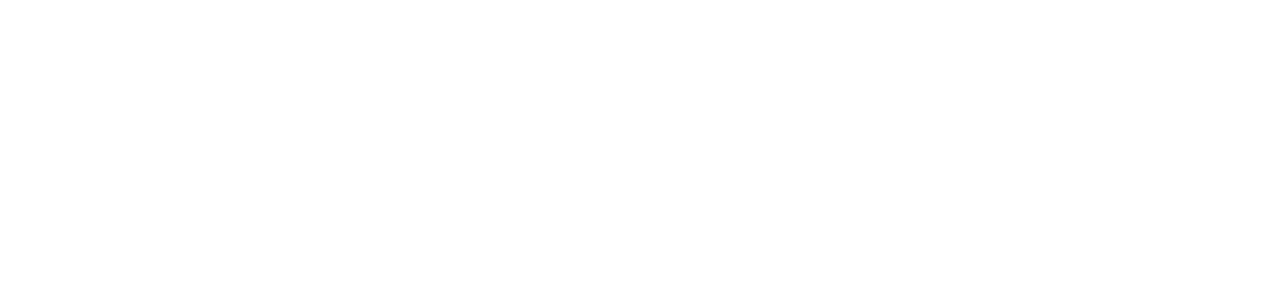
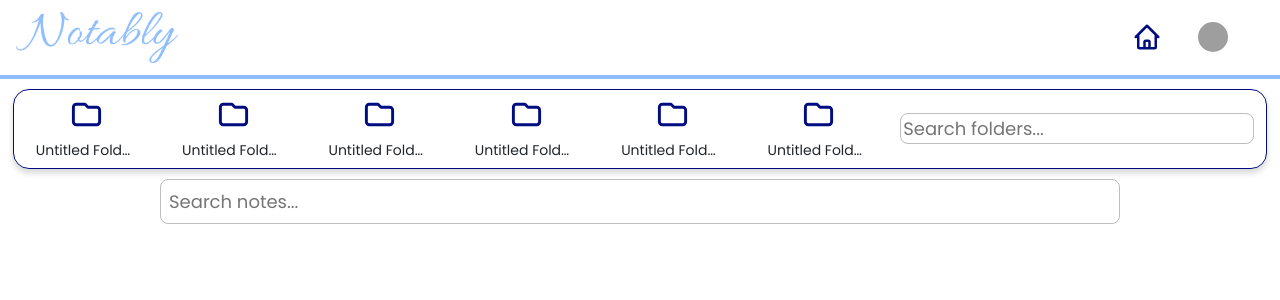
Before and after one commit to BlackPearlescence/notably, a React (Create React App) app in the folder client/: page /notes in a window 1280 px wide. Before the commit this address had no page. Shown: the top 300 px of the page. Built offline with nearby package versions, Linux system fonts and the light colour scheme; grey boxes are pictures that could not be loaded.

Commit message:
create gridlayout and start notetaking components

```diff
--- a/client/src/App.tsx
+++ b/client/src/App.tsx
@@ -16,6 +16,7 @@
 import { ViewProjectModal } from './components/projects/ViewProjectModal';
 import { RenameProjectModal } from './components/projects/RenameProjectModal';
 import { DeleteConfirmProjectModal } from './components/projects/DeleteConfirmProjectModal';
+import { NoteTakingPage } from './pages/NoteTakingPage';
 
 function App() {
 
@@ -51,6 +52,7 @@
         </Route>
         <Route path="/" element={<NoteAppLayout />}>
           <Route path="projects" element={<ProjectPage />} />
+          <Route path="notes" element={<NoteTakingPage />} />
         </Route>
       </Routes>
       <NewProjectModal />
--- /dev/null
+++ b/client/src/components/notes/FolderIcon.module.scss
@@ -0,0 +1,17 @@
+@use "../../styles/shared.scss";
+
+.folderIconContainer {
+    display: flex;
+    flex-direction: column;
+    justify-content: center;
+    align-items: center;
+
+    span {
+        @include shared.smalltext-desktoplarge;
+        margin-top: shared.$padding-desktop-xs;
+        text-overflow: ellipsis;
+        overflow: hidden;
+        white-space: nowrap;
+        width: 70%;
+    }
+}
--- /dev/null
+++ b/client/src/components/notes/FolderIcon.tsx
@@ -0,0 +1,16 @@
+import React, { FC } from "react";
+import { HiOutlineFolder } from "react-icons/hi";
+import styles from "./FolderIcon.module.scss";
+interface FolderIconProps {
+    folder?: object;
+}
+
+export const FolderIcon: FC<FolderIconProps> = ({ folder }) => {
+
+    return (
+        <div className={styles.folderIconContainer}>
+            <HiOutlineFolder size={35} color="010C80"  />
+            <span>Untitled Folder Name</span>
+        </div>
+    )
+}
--- a/client/src/components/projects/ProjectCard.tsx
+++ b/client/src/components/projects/ProjectCard.tsx
@@ -2,16 +2,17 @@
 import styles from "./ProjectCard.module.scss";
 import { HiMenu } from "react-icons/hi";
 import { ProjectDropdown } from "./ProjectDropdown";
+import { useNavigate } from "react-router-dom";
 
 interface ProjectCardProps {
     project?: object;
 }
 
 export const ProjectCard: React.FC<ProjectCardProps> = ({ project }) => {
-
+    const navigate = useNavigate();
 
     return (
-        <div className={styles.projectCardContainer}>
+        <div className={styles.projectCardContainer} onClick={() => navigate("/notes")}>
             <div className={styles.titleBar}>
                 <h4>Unusually Long Project Titlessssssssssssssssssssssssssss</h4>
                 <div className={styles.menuButton}>
--- a/client/src/index.scss
+++ b/client/src/index.scss
@@ -5,6 +5,8 @@
     sans-serif;
   -webkit-font-smoothing: antialiased;
   -moz-osx-font-smoothing: grayscale;
+
+
 }
 
 code {
--- /dev/null
+++ b/client/src/pages/NoteTakingPage.module.scss
@@ -0,0 +1,110 @@
+@use "../styles/shared.scss";
+
+.notePageWrapper {
+    display: grid;
+    // only last column has to be 1/8th of the width
+    grid-template-columns: repeat(8, 1fr);
+    grid-template-rows: auto;
+    grid-template-areas:
+        "folders folders folders folders folders folders folders folders"
+        "notesearch notesearch notesearch notesearch notesearch notesearch notesearch notesearch"
+        "notes notes notes notes notes notes notes options"
+        "notes notes notes notes notes notes notes options"
+        "notes notes notes notes notes notes notes users"
+        "notes notes notes notes notes notes notes .";
+
+        & > div {
+            // border: 1px solid black;
+            width: 100%;
+            height: 100px;
+        }
+
+        .foldersContainer {
+            grid-area: folders;
+            display: flex;
+            flex-direction: row;
+            justify-content: center;
+            align-items: center;
+
+            .foldersBar {
+                width: 98%;
+                height: 80%;
+                border: shared.$border-width-thin solid shared.$color-primary;
+                border-radius: shared.$border-radius-lg;
+                display: flex;
+                flex-direction: row;
+                box-shadow: shared.$box-shadow-md;
+                justify-items: center;
+                align-items: center;
+
+                .folders {
+                    display: flex;
+                    flex-direction: row;
+                    justify-content: flex-start;
+                    align-items: center;
+
+                    overflow-x:scroll;
+                    overflow-y:hidden;
+                }
+
+                input {
+                    margin: shared.$padding-desktop-sm;
+                    width: shared.$box-desktop-lg;
+                    @include shared.body-desktopmedium;
+                    border-radius: shared.$border-radius-md;
+                    border: shared.$border-width-thin solid shared.$color-lightgray;
+                }
+
+
+
+            }
+
+            ::-webkit-scrollbar {
+                width: 10px;
+                height: 10px;
+                border-bottom-left-radius: shared.$border-radius-lg;
+                border-bottom-right-radius: shared.$border-radius-lg;
+
+            }
+
+            ::-webkit-scrollbar-track {
+            background: #f1f1f1;
+            }
+
+            ::-webkit-scrollbar-thumb {
+            background: shared.$color-primary;
+            border-radius: shared.$border-radius-lg;
+            }
+
+            ::-webkit-scrollbar-thumb:hover {
+            background: shared.$color-accent;
+            }
+        }
+
+        .noteSearchContainer {
+            grid-area: notesearch;
+
+            input {
+                width: calc(shared.$box-desktop-xl * 1.6);
+                padding: shared.$padding-desktop-xs;
+                @include shared.body-desktopmedium;
+                margin-bottom: shared.$padding-desktop-md;
+                border-radius: shared.$border-radius-md;
+                border: shared.$border-width-thin solid shared.$color-lightgray;
+            }
+        }
+        .notesContainer {
+            grid-area: notes;
+            display: grid;
+            grid-template-columns: repeat(4, 1fr);
+            grid-template-rows: auto;
+        }
+
+        .optionsContainer {
+            grid-area: options;
+        }
+
+        .usersContainer {
+            grid-area: users;
+        }
+}
--- /dev/null
+++ b/client/src/pages/NoteTakingPage.tsx
@@ -0,0 +1,45 @@
+import { FolderIcon } from "../components/notes/FolderIcon";
+import styles from "./NoteTakingPage.module.scss";
+
+export const NoteTakingPage = () => {
+
+    return (
+        <div className={styles.notePageWrapper}>
+            <div className={styles.foldersContainer}>
+                <div className={styles.foldersBar}>
+                    <div className={styles.folders}>
+                        <FolderIcon />
+                        <FolderIcon />
+                        <FolderIcon />
+                        <FolderIcon />
+                        <FolderIcon />
+                        <FolderIcon />
+                        <FolderIcon />
+                        <FolderIcon />
+                        <FolderIcon />
+                        <FolderIcon />
+                        <FolderIcon />
+                    </div>
+                    <input type="text" placeholder="Search folders..." maxLength={50} />
+                </div>
+            </div>
+
+            <div className={styles.noteSearchContainer}>
+                <input type="text" placeholder="Search notes..." maxLength={50} />
+            </div>
+
+            <div className={styles.notesContainer}>
+
+            </div>
+
+            <div className={styles.optionsContainer}>
+
+            </div>
+
+            <div className={styles.usersContainer}>
+
+            </div>
+
+        </div>
+    )
+}
--- a/client/src/pages/ProjectPage.tsx
+++ b/client/src/pages/ProjectPage.tsx
@@ -4,10 +4,11 @@
 import { ProjectCard } from "../components/projects/ProjectCard";
 import { useAppDispatch } from "../store/hooks";
 import { showCreateProjectModal } from "../store/slices/projectSlice";
+import { useNavigate } from "react-router-dom";
 
 export const ProjectPage: React.FC = () => {
 
-    const dispatch = useAppDispatch()
+    const dispatch = useAppDispatch();
 
     return (
         <div className={styles.projectWrapper}>
```
